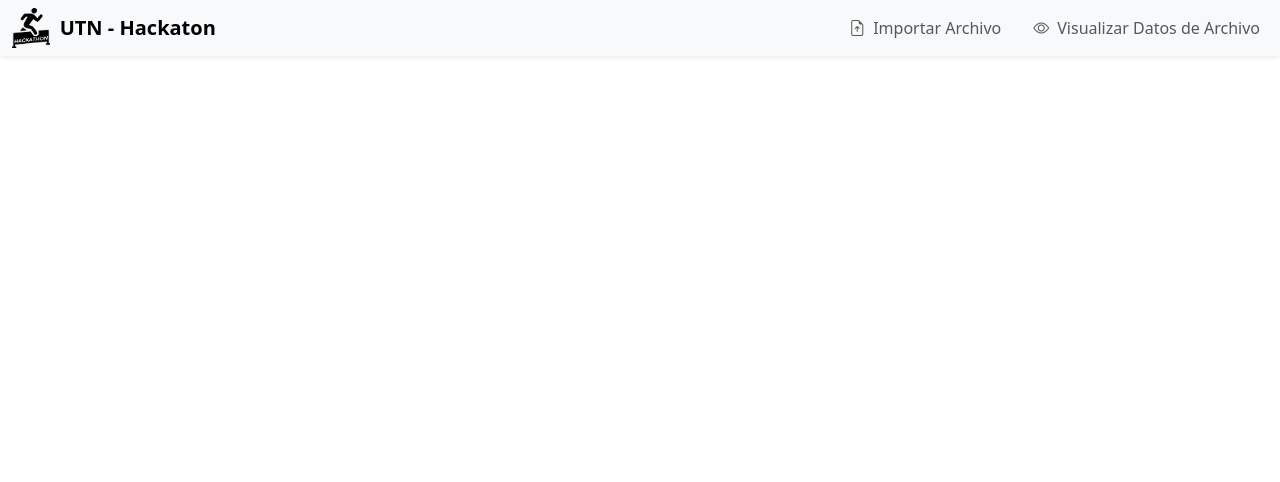
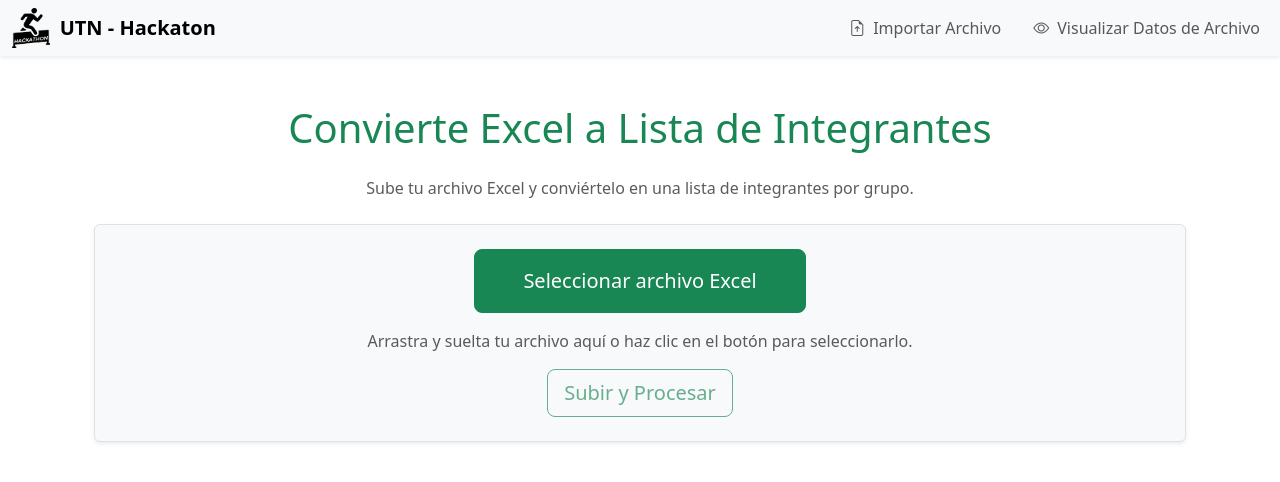
Before and after one commit to oscaralfrm/proyecto-beca-mb-grupo1-2025, a React (Vite) app in the folder frontend/: page /conversor in a window 1280 px wide. Shown: the top 482 px of the page. Built offline with nearby package versions, Linux system fonts and the light colour scheme.

Commit message:
Componente Conversor

```diff
--- /dev/null
+++ b/frontend/src/components/Conversor/Conversor.jsx
@@ -0,0 +1,102 @@
+import { useState } from "react";
+import axios from "axios";
+import { toast } from "react-toastify";
+import "react-toastify/dist/ReactToastify.css";
+import "bootstrap/dist/css/bootstrap.min.css";
+
+// Inicializar las notificaciones
+// toast.configure();
+
+function Conversor() {
+  const [file, setFile] = useState(null); // Estado para el archivo
+  const [isProcessing, setIsProcessing] = useState(false); // Estado para mostrar "Procesando..."
+
+  //  Capturar el archivo seleccionado
+  const handleFileChange = (event) => {
+    setFile(event.target.files[0]);
+  };
+
+  //  Enviar el archivo al backend
+  const handleUpload = async () => {
+    if (!file) {
+      toast.error("Por favor, selecciona un archivo Excel.");
+      return;
+    }
+
+    const formData = new FormData();
+    formData.append("file", file);
+
+    setIsProcessing(true); // Mostrar "Procesando..."
+
+    try {
+      await axios.post("api del backend", formData, {
+        headers: { "Content-Type": "multipart/form-data" },
+      });
+
+      toast.success("Archivo procesado con éxito.");
+    } catch (error) {
+      toast.error("Error al subir el archivo.");
+    } finally {
+      setIsProcessing(false); // Ocultar "Procesando..."
+    }
+  };
+
+  return (
+    <div className="container text-center my-5">
+      <h1 className="mb-4 text-success">Convierte Excel a Lista de Integrantes</h1>
+      <p className="mb-4 text-muted">
+        Sube tu archivo Excel y conviértelo en una lista de integrantes por grupo.
+      </p>
+      <div className="p-4 bg-light border rounded shadow-sm">
+        {!isProcessing ? (
+          <>
+            <label
+              htmlFor="fileUpload"
+              className="btn btn-success btn-lg px-5 py-3 mb-3"
+            >
+              Seleccionar archivo Excel
+            </label>
+            <input
+              id="fileUpload"
+              type="file"
+              accept=".xlsx,.xlsm,.xls,.csv,.ods"
+              onChange={handleFileChange}
+              className="d-none"
+            />
+            <p className="text-muted">
+                {!file
+                ?
+                "Arrastra y suelta tu archivo aquí o haz clic en el botón para seleccionarlo."
+                :
+                "Archivo seleccionado: " + file.name
+
+            }
+
+            </p>
+
+            <button
+              onClick={handleUpload}
+              className="btn btn-outline-success btn-lg"
+              disabled={!file}
+            >
+              Subir y Procesar
+            </button>
+          </>
+        ) : (
+          <div className="text-center">
+            <p className="text-success h4 mb-3">Procesando archivo...</p>
+            <div
+              className="spinner-border text-success"
+              role="status"
+              style={{ width: "3rem", height: "3rem" }}
+            >
+              <span className="visually-hidden">Cargando...</span>
+            </div>
+          </div>
+        )}
+      </div>
+    </div>
+  );
+}
+
+export default Conversor;
--- a/frontend/src/components/Menu/Menu.jsx
+++ b/frontend/src/components/Menu/Menu.jsx
@@ -3,6 +3,7 @@ import React from 'react';
 import { Routes, Route } from 'react-router-dom';
 import PantallaInicio from '../PantallaInicio/PantallaInicio';
 import NuevoRegistro from '../NuevoRegistro/NuevoRegistro';
+import Conversor from '../Conversor/Conversor';
 import ConsultaRegistros from '../ConsultaRegistros/ConsultaRegistros';
 // import ActualizarRegistro from '../ActualizacionRegistro/ActualizacionRegistro';
 
@@ -12,6 +13,7 @@ const Menu = () => {
       <Routes>
         <Route path="/" element={<PantallaInicio />} />
         <Route path="/nuevo-juego" element={<NuevoRegistro />} />
+        <Route path="/conversor" element={<Conversor />} />
         <Route path="/lista-juegos" element={<ConsultaRegistros />} />
         {/* <Route path="/actualizar-registro/:id" element={<ActualizarRegistro />} /> */}
       </Routes>
```
Also changed, not shown: 1 other file (tests, documents, lock files or other folders).
